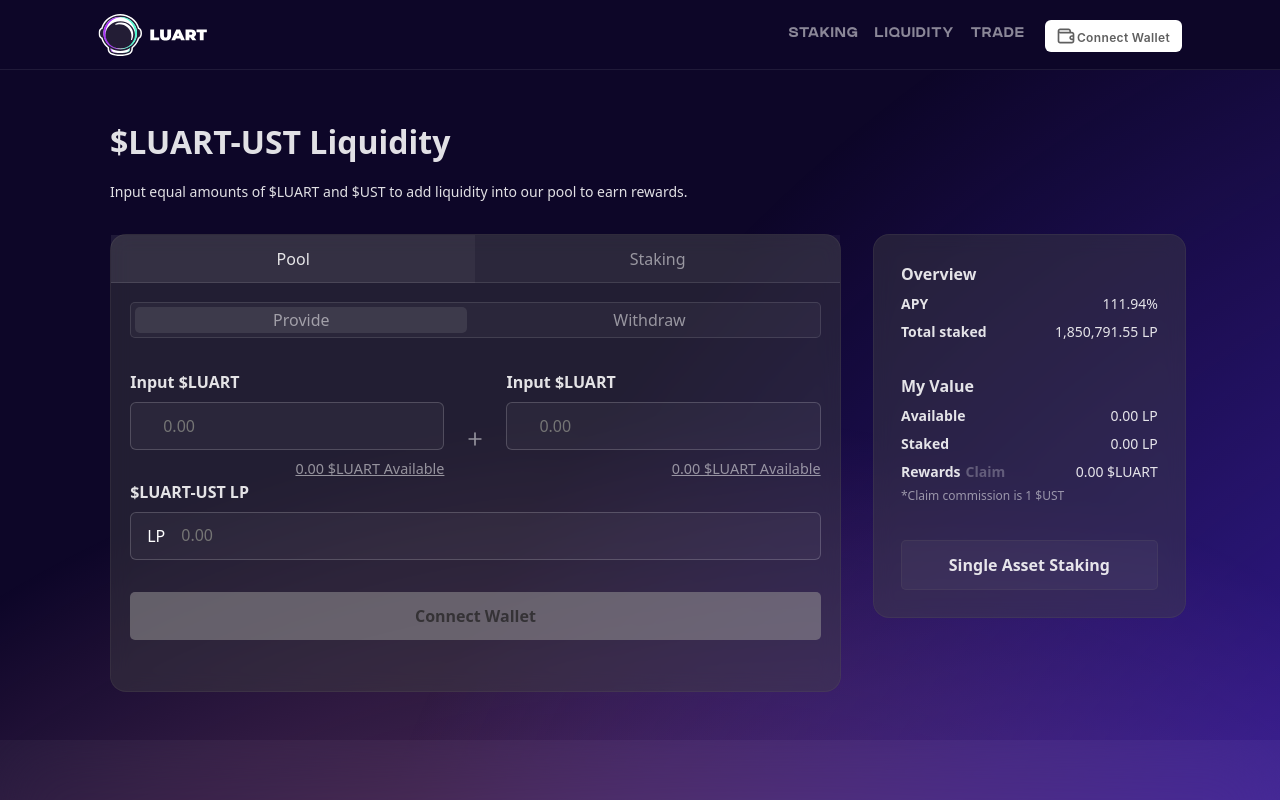
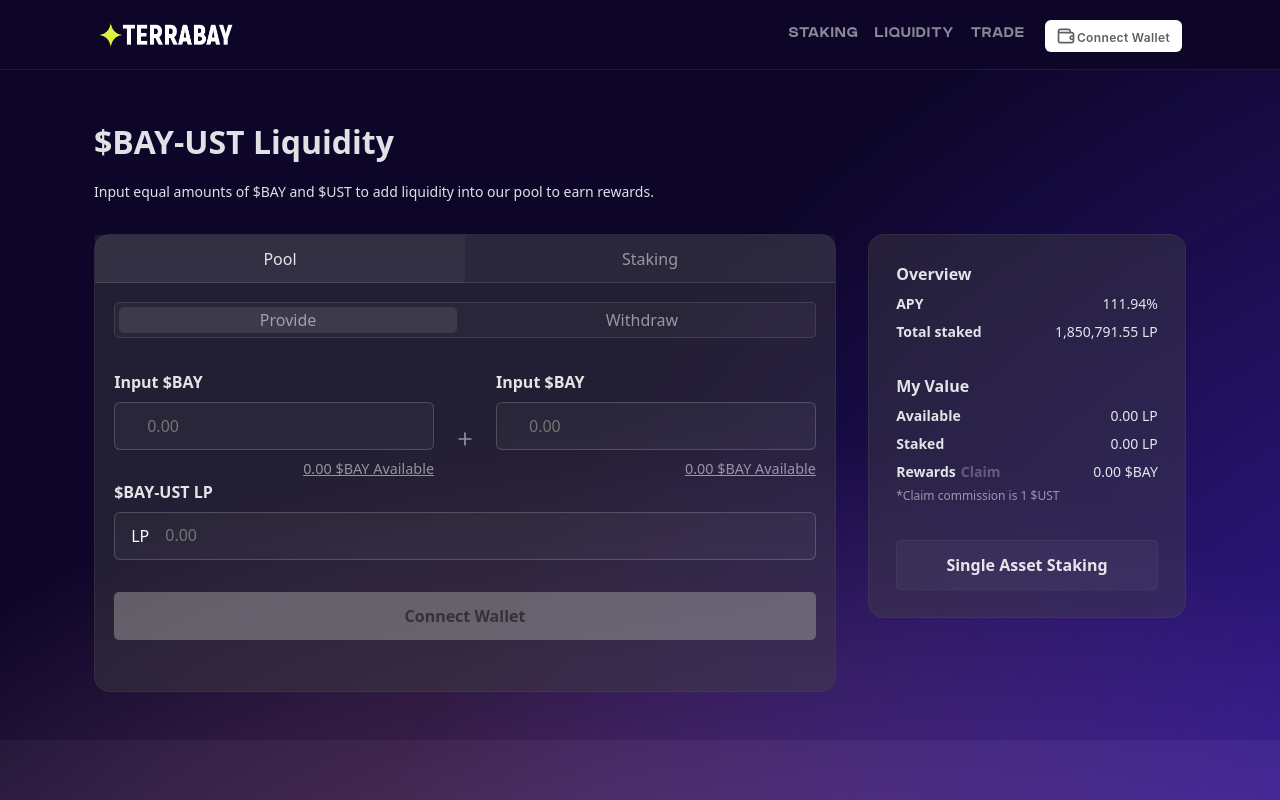
Before and after one commit to asadalicode/luart_dashboard, a React (Create React App) app: page /liquidity in a window 1280 px wide. Shown: the top 800 px of the page. Built offline with nearby package versions, Linux system fonts and the light colour scheme.

Commit message:
text color changes

```diff
--- a/src/App.scss
+++ b/src/App.scss
@@ -58,7 +58,7 @@
 }
 
 .rightPortion {
-  margin-left: 1rem !important;
+  // margin-left: 1rem !important;
 
   @include for-size(phone-only) {
     margin-left: 0 !important;
--- a/src/modules/home/components/Liquidity/liquidity.module.scss
+++ b/src/modules/home/components/Liquidity/liquidity.module.scss
@@ -115,7 +115,7 @@
                             background: none;
                             height: 1.4375em;
                             outline: none;
-                            color: var(--offWhite);
+                            color: var(--white);
                             width: 100%;
                         }
 
--- a/src/modules/home/components/Liquidity/liquidity.tsx
+++ b/src/modules/home/components/Liquidity/liquidity.tsx
@@ -13,7 +13,7 @@
     myValue: [
         { title: 'Available', claim: false, value: '0.00 LP' },
         { title: 'Staked', claim: false, value: '0.00 LP' },
-        { title: 'Rewards', claim: true, value: '0.00 $LUART' },
+        { title: 'Rewards', claim: true, value: '0.00 $BAY' },
     ]
 
 }
@@ -55,10 +55,10 @@
         <div className={` mt-5  ${Style.container} mb-5`}>
 
             <h5 className={Style.title}>
-                $LUART-UST Liquidity
+                $BAY-UST Liquidity
             </h5>
             <p className={Style.description}>
-                Input equal amounts of $LUART and $UST to add liquidity into our pool to earn rewards.
+                Input equal amounts of $BAY and $UST to add liquidity into our pool to earn rewards.
             </p>
             <div className={`${Style.flexBox} d-flex`}>
                 <div className={Style.formBox}>
@@ -90,30 +90,30 @@
                                 <form >
                                     <div className="align-items-center d-flex">
                                         <div className="flex-1">
-                                            <label className={Style.title}>Input $LUART</label>
+                                            <label className={Style.title}>Input $BAY</label>
                                             <div className={`d-flex align-items-center ${Style.despositInputContainer}`}>
                                                 <input className="ms-3" placeholder='0.00' />
                                             </div>
                                             <div className={`mt-2 d-flex justify-content-end`}>
-                                                <span className={Style.luartAvaibleText}> 0.00 $LUART Available</span>
+                                                <span className={Style.luartAvaibleText}> 0.00 $BAY Available</span>
                                             </div>
                                         </div>
                                         <div className="mx-4 mt-4">
                                             <PlusIcon fill="rgba(255, 255, 255, 0.52)" />
                                         </div>
                                         <div className="flex-1">
-                                            <label className={Style.title}>Input $LUART</label>
+                                            <label className={Style.title}>Input $BAY</label>
                                             <div className={`d-flex align-items-center ${Style.despositInputContainer}`}>
                                                 <input className="ms-3" placeholder='0.00' />
                                             </div>
                                             <div className={`mt-2 d-flex justify-content-end`}>
-                                                <span className={Style.luartAvaibleText}> 0.00 $LUART Available</span>
+                                                <span className={Style.luartAvaibleText}> 0.00 $BAY Available</span>
                                             </div>
                                         </div>
                                     </div>
 
                                     <h5 className={Style.title}>
-                                        $LUART-UST LP
+                                        $BAY-UST LP
                                     </h5>
                                     <div className={`d-flex align-items-center ${Style.despositInputContainer}`}>
                                         <label>LP</label>
@@ -217,18 +217,18 @@
     return (
         <form >
             <h5 className={Style.title}>
-                $LUART-UST LP
+                $BAY-UST LP
             </h5>
             <div className={`d-flex align-items-center ${Style.despositInputContainer}`}>
                 <label>LP</label>
                 <input className="ms-3" placeholder='0.00' />
             </div>
             <div className={`mt-2 d-flex justify-content-end`}>
-                <span className={Style.luartAvaibleText}> 0.00 $LUART Available</span>
+                <span className={Style.luartAvaibleText}> 0.00 $BAY Available</span>
             </div>
             <div className="align-items-center d-flex mt-4">
                 <div className="flex-1">
-                    <label className={Style.title}>Implemented $LUART</label>
+                    <label className={Style.title}>Implemented $BAY</label>
                     <div className={`d-flex align-items-center ${Style.despositInputContainer}`}>
                         <input className="ms-3" placeholder='0.00' />
                     </div>
@@ -253,7 +253,7 @@
     return (
         <form >
             <h5 className={Style.title}>
-                $LUART-UST LP
+                $BAY-UST LP
             </h5>
             <div className={`d-flex align-items-center ${Style.despositInputContainer}`}>
                 <label>LP</label>
@@ -261,7 +261,7 @@
                 <button>MAX</button>
             </div>
             <div className={`mt-2 d-flex justify-content-end`}>
-                <span className={Style.luartAvaibleText}> 0.00 $LUART Available</span>
+                <span className={Style.luartAvaibleText}> 0.00 $BAY Available</span>
             </div>
             <button className={`${Style.submitBtn}`} type="button">Connect Wallet</button>
             <div className={`d-flex align-items-center ${Style.unboundingPeriod}`}>
@@ -274,14 +274,14 @@
     return (
         <form >
             <h5 className={Style.title}>
-                $LUART-UST LP
+                $BAY-UST LP
             </h5>
             <div className={`d-flex align-items-center ${Style.despositInputContainer}`}>
                 <label>LP</label>
                 <input className="ms-3" placeholder='0.00' />
             </div>
             <div className={`mt-2 d-flex justify-content-end`}>
-                <span className={Style.luartAvaibleText}> 0.00 $LUART Available</span>
+                <span className={Style.luartAvaibleText}> 0.00 $BAY Available</span>
             </div>
             <button className={`${Style.submitBtn}`} type="button">Connect Wallet</button>
         </form>
--- a/src/modules/home/components/staking/staking.module.scss
+++ b/src/modules/home/components/staking/staking.module.scss
@@ -90,7 +90,7 @@
                         input {
                             padding: 4px 0px 5px;
                             border: 0px;
-                            color: var(--offWhite);
+                            color: var(--white);
                             background: none;
                             height: 1.4375em;
                             outline: none;
--- a/src/modules/home/components/staking/staking.tsx
+++ b/src/modules/home/components/staking/staking.tsx
@@ -10,9 +10,9 @@
         { title: 'Total staked', value: '11,871,134.01 $LUAR' }
     ],
     myValue: [
-        { title: 'Available', claim: false, value: '0.00 $LUART' },
-        { title: 'Staked', claim: false, value: '0.00 $LUART' },
-        { title: 'Rewards', claim: true, value: '0.00 $LUART' },
+        { title: 'Available', claim: false, value: '0.00 $BAY' },
+        { title: 'Staked', claim: false, value: '0.00 $BAY' },
+        { title: 'Rewards', claim: true, value: '0.00 $BAY' },
     ]
 
 }
@@ -49,10 +49,10 @@
     return (
         <div className={` mt-5  ${Style.container} mb-5`}>
             <h5 className={Style.title}>
-                Staking $LUART
+                Staking $BAY
             </h5>
             <p className={Style.description}>
-                Stake your $LUART tokens for an annual percentage yield (APY).
+                Stake your $BAY tokens for an annual percentage yield (APY).
             </p>
             <div className={`${Style.flexBox} d-flex`}>
                 <div className={Style.formBox}>
@@ -68,12 +68,12 @@
                                 }
                             </h5>
                             <div className={`d-flex align-items-center ${Style.despositInputContainer}`}>
-                                <label>$LUART</label>
+                                <label>$BAY</label>
                                 <input className="ms-3" placeholder='0.00' />
                                 <button>MAX</button>
                             </div>
                             <div className={`mt-2 d-flex justify-content-end`}>
-                                <span className={Style.luartAvaibleText}> 0.00 $LUART Available</span>
+                                <span className={Style.luartAvaibleText}> 0.00 $BAY Available</span>
                             </div>
                             <button className={`${Style.submitBtn}`} type="button">Connect Wallet</button>
                             {
--- a/src/modules/home/components/trade/trade.module.scss
+++ b/src/modules/home/components/trade/trade.module.scss
@@ -93,7 +93,7 @@
                             background: none;
                             height: 1.4375em;
                             outline: none;
-                            color: var(--offWhite);
+                            color: var(--white);
                             width: 100%;
                         }
 
--- a/src/modules/home/components/trade/trade.tsx
+++ b/src/modules/home/components/trade/trade.tsx
@@ -10,9 +10,9 @@
         { title: 'Total staked', value: '11,871,134.01 $LUAR' }
     ],
     myValue: [
-        { title: 'Available', claim: false, value: '0.00 $LUART' },
-        { title: 'Staked', claim: false, value: '0.00 $LUART' },
-        { title: 'Rewards', claim: true, value: '0.00 $LUART' },
+        { title: 'Available', claim: false, value: '0.00 $BAY' },
+        { title: 'Staked', claim: false, value: '0.00 $BAY' },
+        { title: 'Rewards', claim: true, value: '0.00 $BAY' },
     ]
 
 }
@@ -83,7 +83,7 @@
                                 <input className="ms-3" placeholder='0.00' />
                             </div>
                             <div className={`mt-2 d-flex justify-content-end`}>
-                                <span className={Style.luartAvaibleText}> 0.00 $LUART Available</span>
+                                <span className={Style.luartAvaibleText}> 0.00 $BAY Available</span>
                             </div>
                             <h5 className={Style.title}>
                                 RECEIVER ADDRESS
--- a/src/modules/shared/components/footer/footer.tsx
+++ b/src/modules/shared/components/footer/footer.tsx
@@ -4,7 +4,7 @@
 const Footer = () => {
     return (
         <footer id="footer" className={Style.footer}>
-            <div className="main-footer widgets-dark typo-light">
+            <div className="main-footer widgets-dark typo-light container">
                 <div className="container d-flex justify-content-center">
                     <div className="row">
 
--- a/src/modules/shared/components/navbar/navbar.module.scss
+++ b/src/modules/shared/components/navbar/navbar.module.scss
@@ -10,6 +10,9 @@
     -webkit-box-pack: center;
     justify-content: center;
     z-index: 2;
+    .logo{
+        height: 30px;
+    }
 
     .connectWallet {
         border-radius: 6px;
--- a/src/modules/shared/components/navbar/navbar.tsx
+++ b/src/modules/shared/components/navbar/navbar.tsx
@@ -4,7 +4,7 @@
 import IconButton from '@mui/material/IconButton';
 import Button from '@mui/material/Button';
 import Style from './navbar.module.scss';
-import logo from '../../../../assets/images/logo.svg';
+import logo from '../../../../assets/images/logo.png';
 import { ReactComponent as Wallet } from '../../../../assets/images/wallet.svg';
 import { ReactComponent as MenuIcon } from '../../../../assets/images/menu.svg';
 import { ReactComponent as CrossIcon } from '../../../../assets/images/cross.svg';
@@ -54,7 +54,7 @@
                     <Toolbar className='mx-3' disableGutters>
 
                         <Box sx={{ flexGrow: 1 }}>
-                            <img src={logo} />
+                            <img className={Style.logo} src={logo} />
                         </Box>
                         <Box sx={{ display: 'flex' }}>
                             <Box sx={{ display: { xs: 'none', md: 'flex' } }}>
```
Also changed, not shown: src/assets/images/logo.png (added).
